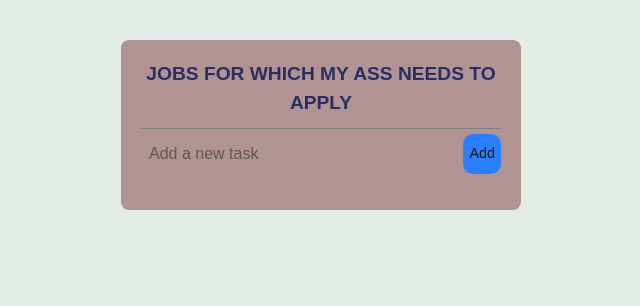
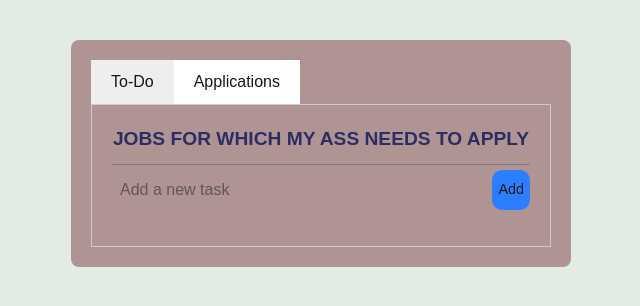
Before and after one commit to scoutit/next-todo-list, a Next.js app: page / in a window 1280 px wide. Shown: the top 306 px of the page, without its empty margins (319-959 px from the left). Built offline with nearby package versions, Linux system fonts and the light colour scheme.

Commit message:
add tabs

```diff
--- a/src/app/page.tsx
+++ b/src/app/page.tsx
@@ -11,6 +11,7 @@ type Todo = {
 export default function Home() {
   const [todos, setTodos] = useState<Todo[]>([]);
   const [input, setInput] = useState("");
+  const [activeTab, setActiveTab] = useState('tab1');
 
   useEffect(() => {
     const saved = localStorage.getItem("todos");
@@ -39,8 +40,32 @@ export default function Home() {
     setTodos(todos.filter((_, i) => i !== idx));
   };
 
+  const handleTabClick = (tabId: string) => {
+    setActiveTab(tabId);
+  };
+
   return (
-    <main style={{ maxWidth: 400, margin: "40px auto", fontFamily: "sans-serif", background: "#b09494ff", padding: 20, borderRadius: 8 }}>
+    <main style={{ maxWidth: activeTab === 'tab1' ? 500 : 950, margin: "40px auto", fontFamily: "sans-serif", background: "#b09494ff", padding: 20, borderRadius: 8 }}>
+      {/* Tab Buttons */}
+      <div style={{ display: 'flex', borderBottom: '1px solid #ccc' }}>
+        <button
+          onClick={() => handleTabClick('tab1')}
+          style={{ padding: '10px 20px', cursor: 'pointer', border: 'none', background: activeTab === 'tab1' ? '#eee' : 'white' }}
+        >
+          To-Do
+        </button>
+        <button
+          onClick={() => handleTabClick('tab2')}
+          style={{ padding: '10px 20px', cursor: 'pointer', border: 'none', background: activeTab === 'tab2' ? '#eee' : 'white' }}
+        >
+          Applications
+        </button>
+      </div>
+
+      {/* Tab Content */}
+      <div style={{ padding: '20px', border: '1px solid #ccc', borderTop: 'none' }}>
+        {activeTab === 'tab1' && (
+          <>
             <TodoHeader
               input={input}
               setInput={setInput}
@@ -51,6 +76,15 @@ export default function Home() {
               toggleTodo={toggleTodo}
               removeTodo={removeTodo}
             />
+          </>
+        )}
+        {activeTab === 'tab2' && (
+          <div>
+            <h2>My Application's Status'?</h2>
+            <p>N/A</p>
+          </div>
+        )}
+      </div>
     </main>
   );
 }
```
Lines whose indentation alone changed are shown as unchanged.
